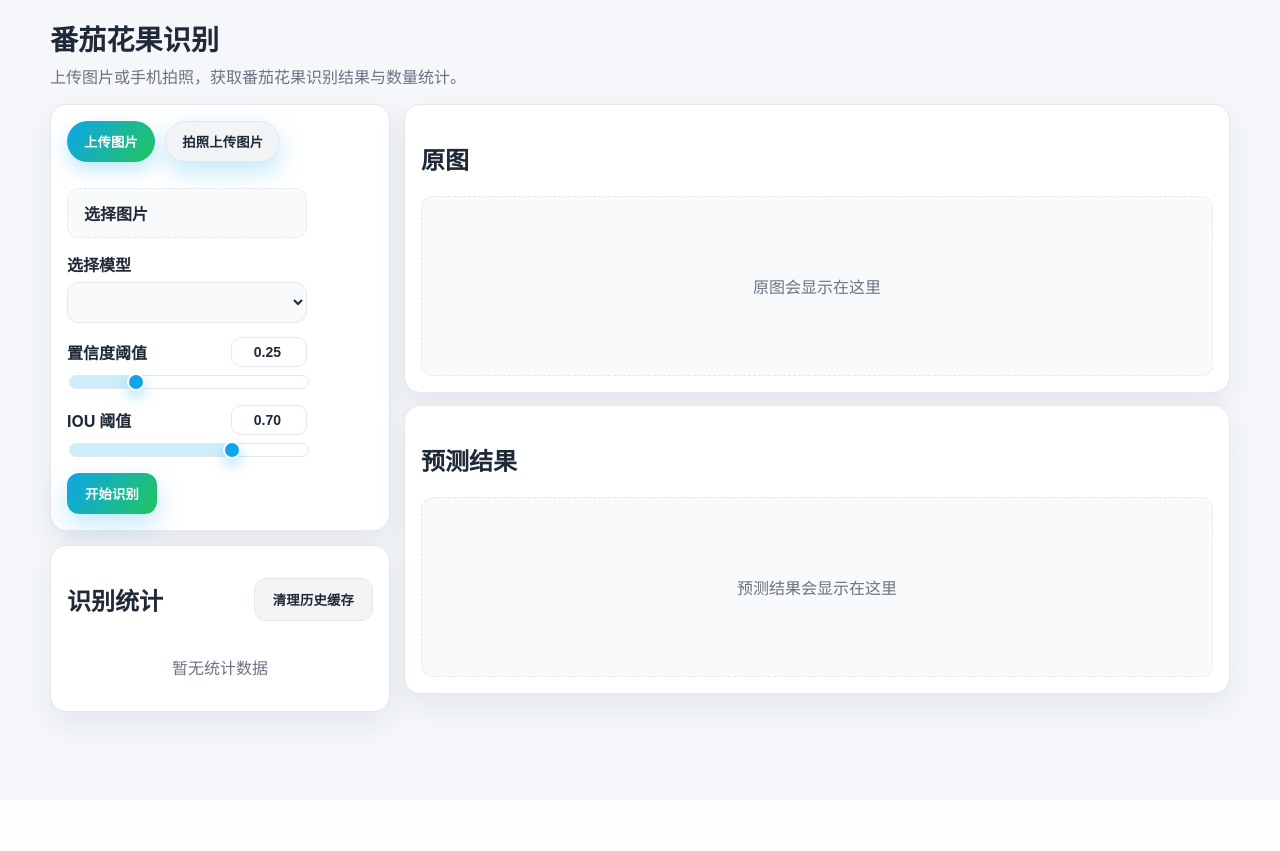
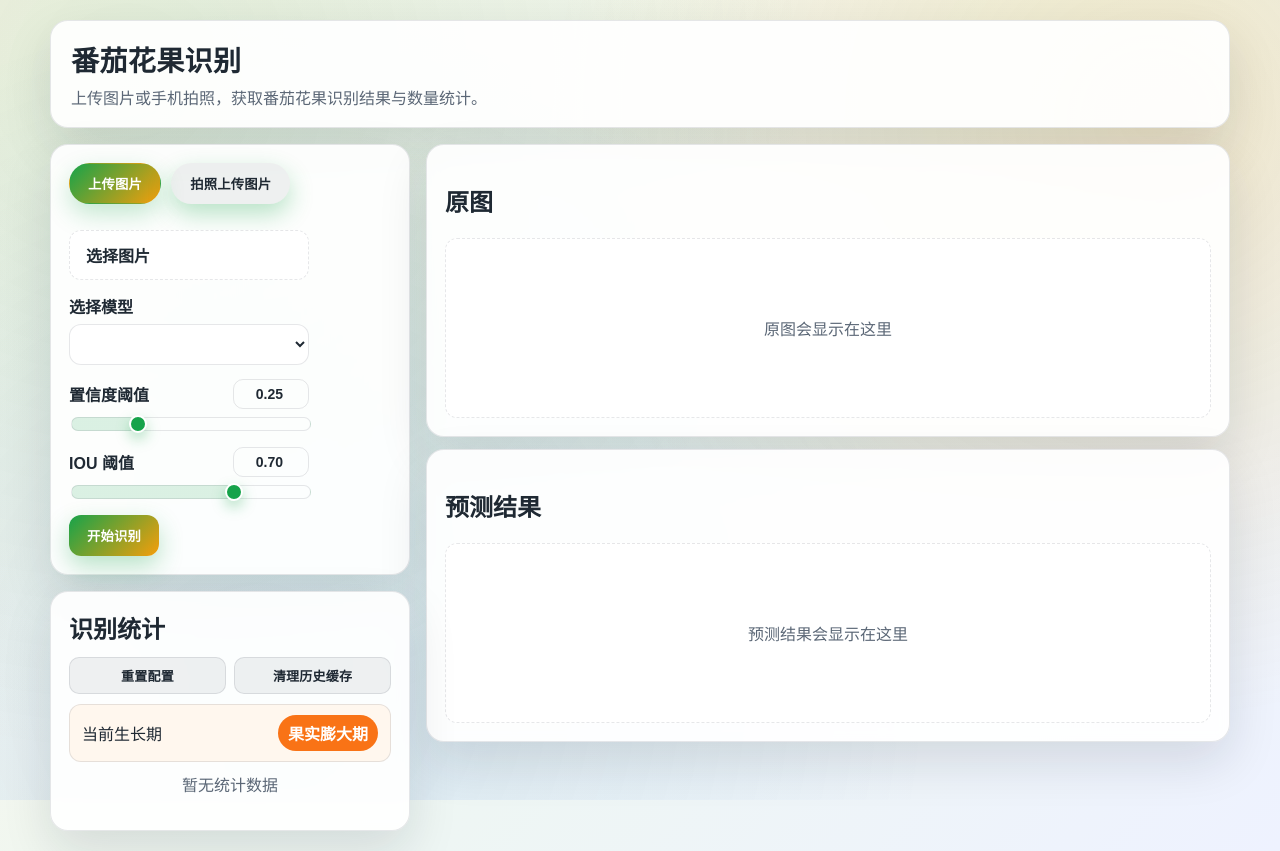
Before and after one commit to Lvy-xy/yolo-web, a Flask app: page / in a window 1280 px wide. Before the commit the page ends 736 px from the top, so only its background shows below. Run offline with Flask 3, Linux system fonts and the light colour scheme; lists and menus that the app fills with data are empty; some libraries are stand-ins or nearby versions.

Commit message:
生长期的简单判别 (#5)
* 生长期的简单判别

* 移除black代码检查

```diff
--- a/app.py
+++ b/app.py
@@ -9,6 +9,8 @@ from flask import Flask, jsonify, render_template, request, url_for
 from PIL import Image
 from werkzeug.exceptions import RequestEntityTooLarge
 from ultralytics import YOLO
+
+from src.measure import Measure
 
 
 BASE_DIR = Path(__file__).resolve().parent
@@ -23,6 +25,8 @@ MAX_IMAGE_DIMENSION = 1280
 DEFAULT_QUALITY = 85
 DEFAULT_CONFIDENCE = 0.25
 DEFAULT_IOU = 0.7
+FLOWER_KEYS = ("flower", "flowers", "花", "番茄花")
+FRUIT_KEYS = ("fruit", "fruits", "果", "番茄果")
 
 
 def _ensure_directories() -> None:
@@ -85,6 +89,36 @@ app.config["MAX_CONTENT_LENGTH"] = 20 * 1024 * 1024  # 20 MB upload limit
 
 _ensure_directories()
 model_cache: Dict[str, YOLO] = {}
+growth_measure = Measure()
+
+
+def _to_int(value: object) -> int:
+    try:
+        return int(value)
+    except (TypeError, ValueError):
+        return 0
+
+
+def _normalize_label(label: str) -> str:
+    return label.strip().lower()
+
+
+def _extract_growth_counts(counts: Dict[str, int]) -> Dict[str, int]:
+    normalized = {_normalize_label(key): _to_int(value) for key, value in counts.items()}
+
+    def pick(keys: Tuple[str, ...]) -> int:
+        for key in keys:
+            if key in normalized:
+                return normalized[key]
+        return 0
+
+    return {"flower": pick(FLOWER_KEYS), "fruit": pick(FRUIT_KEYS)}
+
+
+def _detect_growth_stage(counts: Dict[str, int] | None) -> str | None:
+    if counts is None:
+        return None
+    return growth_measure.ez(_extract_growth_counts(counts))
 
 
 def _load_model(path: Path) -> YOLO:
@@ -137,6 +171,7 @@ def index():
         "original_url": None,
         "prediction_url": None,
         "counts": None,
+        "stage": growth_measure.current_stage,
         "error": None,
         "available_models": available_models,
         "selected_model": None,
@@ -188,6 +223,7 @@ def index():
             model = _load_model(selected_model_path)
             counts = run_inference(model, saved_path, pred_path, conf=confidence_value, iou=iou_value)
             web_copy = _prepare_web_copy(saved_path)
+            stage = _detect_growth_stage(counts)
             context["image_token"] = saved_path.name
         except Exception as exc:  # pragma: no cover
             context["error"] = f"Inference failed: {exc}"
@@ -201,6 +237,7 @@ def index():
             original_url=url_for("static", filename=str(original_rel).replace("\\", "/")),
             prediction_url=url_for("static", filename=f"predictions/{pred_name}"),
             counts=counts,
+            stage=stage,
             selected_model=selected_model_path.name,
         )
 
@@ -254,6 +291,7 @@ def predict():
         return jsonify({"error": f"仅支持: {', '.join(ALLOWED_EXTENSIONS)}"}), 400
     try:
         original_url, prediction_url, counts = _process_upload(upload, selected_model_name, confidence_value, iou_value)
+        stage = _detect_growth_stage(counts)
     except Exception as exc:  # pragma: no cover
         return jsonify({"error": str(exc)}), 500
 
@@ -262,6 +300,7 @@ def predict():
             "original_url": original_url,
             "prediction_url": prediction_url,
             "counts": counts,
+            "stage": stage,
         }
     )
 
@@ -274,6 +313,7 @@ def handle_file_too_large(_error):  # pragma: no cover
             original_url=None,
             prediction_url=None,
             counts=None,
+            stage=growth_measure.current_stage,
             error="上传的图片太大，请压缩后再试（限制 20MB）。",
             available_models=list_models(),
             selected_model=None,
@@ -307,5 +347,13 @@ def clear_cache():
     return jsonify({"removed": removed, "kept": list(keep_files)})
 
 
+@app.route("/reset_config", methods=["POST"])
+def reset_config():
+    """Reset growth stage configuration to defaults."""
+    growth_measure.cfg.reset()
+    stage = growth_measure.reload()
+    return jsonify({"stage": stage})
+
+
 if __name__ == "__main__":
     app.run(debug=True, host="0.0.0.0", port=5000)
--- a/static/style.css
+++ b/static/style.css
@@ -1,40 +1,62 @@
 * { box-sizing: border-box; }
 :root {
-  --bg: #f5f7fb;
-  --card: #ffffff;
-  --text: #1f2937;
-  --muted: #6b7280;
-  --border: #e5e7eb;
-  --accent-strong: #0ea5e9;
-  --accent: linear-gradient(120deg, #0ea5e9, #22c55e);
+  --bg: #f6f4ed;
+  --card: rgba(255, 255, 255, 0.92);
+  --text: #1f2933;
+  --muted: #5b6776;
+  --border: rgba(15, 23, 42, 0.1);
+  --accent-strong: #16a34a;
+  --accent: linear-gradient(135deg, #16a34a 0%, #f59e0b 100%);
+  --accent-soft: rgba(22, 163, 74, 0.15);
+  --shadow: 0 20px 50px rgba(15, 23, 42, 0.12);
 }
 body {
   margin: 0;
-  font-family: "Inter", "Segoe UI", Arial, sans-serif;
-  background: var(--bg);
+  font-family: "Source Han Sans SC", "Noto Sans SC", "Microsoft YaHei", "PingFang SC", sans-serif;
+  background: linear-gradient(135deg, #fef6ea 0%, #eef7f1 50%, #eef2ff 100%);
   color: var(--text);
-  padding: 18px;
+  padding: 20px;
+  min-height: 100vh;
+  position: relative;
+  animation: fadeIn 0.6s ease-out;
+}
+body::before {
+  content: "";
+  position: fixed;
+  inset: 0;
+  background:
+    radial-gradient(circle at 10% 10%, rgba(22, 163, 74, 0.12), transparent 50%),
+    radial-gradient(circle at 90% 15%, rgba(245, 158, 11, 0.18), transparent 45%),
+    radial-gradient(circle at 20% 85%, rgba(59, 130, 246, 0.12), transparent 55%);
+  pointer-events: none;
+  z-index: -1;
 }
 header {
   text-align: left;
   margin: 0 auto 16px;
   max-width: 1180px;
+  padding: 18px 20px;
+  border-radius: 18px;
+  background: var(--card);
+  box-shadow: var(--shadow);
+  border: 1px solid var(--border);
 }
 h1 {
   margin: 0 0 6px;
   font-size: 28px;
-  letter-spacing: 0.2px;
+  letter-spacing: 0.4px;
+  font-weight: 800;
 }
 p { margin: 0; color: var(--muted); }
 main.layout {
   max-width: 1180px;
   margin: 0 auto;
   display: grid;
-  grid-template-columns: 340px 1fr;
+  grid-template-columns: minmax(280px, 360px) 1fr;
   grid-template-areas:
     "panel content"
     "stats content";
-  gap: 14px;
+  gap: 16px;
 }
 .panel { grid-area: panel; display: flex; flex-direction: column; gap: 12px; }
 .content { grid-area: content; display: flex; flex-direction: column; gap: 12px; }
@@ -42,9 +64,11 @@ main.layout {
 .card {
   background: var(--card);
   border: 1px solid var(--border);
-  border-radius: 16px;
-  padding: 16px;
-  box-shadow: 0 12px 30px rgba(31, 41, 55, 0.08);
+  border-radius: 18px;
+  padding: 18px;
+  box-shadow: var(--shadow);
+  backdrop-filter: blur(6px);
+  animation: riseIn 0.5s ease both;
 }
 .full {
   grid-column: span 2;
@@ -56,9 +80,9 @@ main.layout {
   flex-wrap: wrap;
 }
 .tab {
-  padding: 10px 16px;
-  border: 1px solid var(--border);
-  background: #f3f4f6;
+  padding: 10px 18px;
+  border: 1px solid transparent;
+  background: rgba(15, 23, 42, 0.06);
   border-radius: 999px;
   cursor: pointer;
   font-weight: 700;
@@ -68,8 +92,7 @@ main.layout {
 .tab.active {
   background: var(--accent);
   color: #ffffff;
-  border-color: transparent;
-  box-shadow: 0 8px 18px rgba(14, 165, 233, 0.25);
+  box-shadow: 0 10px 24px rgba(22, 163, 74, 0.25);
 }
 form {
   display: flex;
@@ -78,11 +101,26 @@ form {
   align-items: flex-end;
 }
 .card-header {
-  display: flex;
-  align-items: center;
-  justify-content: space-between;
-  gap: 10px;
+  display: grid;
+  grid-template-columns: 1fr;
+  gap: 12px;
   margin-bottom: 8px;
+}
+.card-header h2 {
+  margin: 0;
+  white-space: nowrap;
+}
+.card-actions {
+  display: grid;
+  grid-template-columns: repeat(2, minmax(0, 1fr));
+  gap: 8px;
+  width: 100%;
+}
+.card-actions .ghost {
+  width: 100%;
+  padding: 8px 12px;
+  font-size: 13px;
+  border-radius: 10px;
 }
 .field {
   display: flex;
@@ -98,7 +136,7 @@ form {
   padding: 11px 12px;
   border-radius: 12px;
   border: 1px solid var(--border);
-  background: #f9fafb;
+  background: rgba(255, 255, 255, 0.85);
   color: var(--text);
 }
 .field input[type="range"] {
@@ -106,7 +144,7 @@ form {
   -webkit-appearance: none;
   appearance: none;
   height: 14px;
-  background: linear-gradient(90deg, rgba(14, 165, 233, 0.2) 0%, rgba(14, 165, 233, 0.2) var(--slider-pct, 50%), transparent var(--slider-pct, 50%), transparent 100%);
+  background: linear-gradient(90deg, var(--accent-soft) 0%, var(--accent-soft) var(--slider-pct, 50%), transparent var(--slider-pct, 50%), transparent 100%);
   border: 1px solid var(--border);
   border-radius: 14px;
   cursor: pointer;
@@ -129,7 +167,7 @@ form {
   border-radius: 50%;
   background: var(--accent-strong);
   border: 2px solid #ffffff;
-  box-shadow: 0 6px 14px rgba(14, 165, 233, 0.35);
+  box-shadow: 0 6px 14px rgba(22, 163, 74, 0.35);
 }
 .field input[type="range"]::-moz-range-thumb {
   width: 18px;
@@ -137,7 +175,7 @@ form {
   border-radius: 50%;
   background: var(--accent-strong);
   border: 2px solid #ffffff;
-  box-shadow: 0 6px 14px rgba(14, 165, 233, 0.35);
+  box-shadow: 0 6px 14px rgba(22, 163, 74, 0.35);
 }
 .field input[type="range"]::-moz-range-track {
   background: transparent;
@@ -166,7 +204,7 @@ form {
   border-radius: 12px;
   cursor: pointer;
   color: var(--text);
-  background: #f9fafb;
+  background: rgba(255, 255, 255, 0.8);
 }
 .upload-label input { display: none; }
 button {
@@ -178,11 +216,11 @@ button {
   cursor: pointer;
   font-weight: 700;
   letter-spacing: 0.2px;
-  box-shadow: 0 10px 24px rgba(14, 165, 233, 0.25);
+  box-shadow: 0 10px 24px rgba(22, 163, 74, 0.3);
 }
 button:hover { opacity: 0.96; }
 .ghost {
-  background: #f3f4f6;
+  background: rgba(15, 23, 42, 0.06);
   color: var(--text);
   border: 1px solid var(--border);
   box-shadow: none;
@@ -194,7 +232,7 @@ button:hover { opacity: 0.96; }
 }
 .status {
   margin-top: 6px;
-  color: #0ea5e9;
+  color: #15803d;
   font-weight: 600;
 }
 .results {
@@ -214,7 +252,7 @@ button:hover { opacity: 0.96; }
   display: flex;
   flex-direction: column;
   gap: 10px;
-  background: #f9fafb;
+  background: rgba(255, 255, 255, 0.8);
 }
 .image-box {
   position: relative;
@@ -227,7 +265,7 @@ button:hover { opacity: 0.96; }
   align-items: center;
   justify-content: center;
   overflow: hidden;
-  background: #f9fafb;
+  background: rgba(255, 255, 255, 0.8);
 }
 .image-box img {
   width: 100%;
@@ -262,7 +300,17 @@ button:hover { opacity: 0.96; }
   padding: 10px 12px;
   border: 1px solid var(--border);
   border-radius: 12px;
-  background: #f9fafb;
+  background: rgba(255, 255, 255, 0.85);
+}
+.stage-row {
+  display: flex;
+  align-items: center;
+  justify-content: space-between;
+  padding: 10px 12px;
+  border: 1px solid var(--border);
+  border-radius: 12px;
+  margin-top: 10px;
+  background: rgba(255, 247, 237, 0.9);
 }
 .badge {
   background: var(--accent);
@@ -270,6 +318,24 @@ button:hover { opacity: 0.96; }
   padding: 6px 10px;
   border-radius: 999px;
   font-weight: 700;
+}
+.stage-badge {
+  background: #f97316;
+}
+
+main.layout .panel.card { animation-delay: 0.05s; }
+main.layout .content .card:nth-child(1) { animation-delay: 0.1s; }
+main.layout .content .card:nth-child(2) { animation-delay: 0.18s; }
+main.layout .stats { animation-delay: 0.25s; }
+
+@keyframes fadeIn {
+  from { opacity: 0; }
+  to { opacity: 1; }
+}
+
+@keyframes riseIn {
+  from { opacity: 0; transform: translateY(12px); }
+  to { opacity: 1; transform: translateY(0); }
 }
 @media (max-width: 960px) {
   main { grid-template-columns: 1fr; }
@@ -289,3 +355,8 @@ button:hover { opacity: 0.96; }
   }
   .image-box { max-height: none; }
 }
+@media (max-width: 520px) {
+  .card-actions {
+    grid-template-columns: 1fr;
+  }
+}
--- a/templates/index.html
+++ b/templates/index.html
@@ -116,7 +116,14 @@
     <section class="card stats">
       <div class="card-header">
         <h2>识别统计</h2>
-        <button id="clear-cache" type="button" class="ghost">清理历史缓存</button>
+        <div class="card-actions">
+          <button id="reset-config" type="button" class="ghost">重置配置</button>
+          <button id="clear-cache" type="button" class="ghost">清理历史缓存</button>
+        </div>
+      </div>
+      <div class="stage-row">
+        <span>当前生长期</span>
+        <span id="stage-value" class="badge stage-badge">{{ stage or '未判定' }}</span>
       </div>
       <div id="counts" class="counts">
         {% if counts %}
@@ -140,6 +147,7 @@
     const predictionImage = document.getElementById('prediction-image');
     const predictionPlaceholder = document.getElementById('prediction-placeholder');
     const countsContainer = document.getElementById('counts');
+    const stageValue = document.getElementById('stage-value');
     const tabs = document.querySelectorAll('.tab');
     const captureInput = document.getElementById('capture-input');
     const cameraRunBtn = document.getElementById('camera-run');
@@ -154,6 +162,7 @@
     const cameraIouInput = document.getElementById('camera-iou');
     const cameraIouValue = document.getElementById('camera-iou-value');
     const clearCacheBtn = document.getElementById('clear-cache');
+    const resetConfigBtn = document.getElementById('reset-config');
     const cacheStatus = document.getElementById('cache-status');
     const existingImageInput = document.getElementById('existing_image');
     const uploadForm = document.querySelector('#tab-upload form');
@@ -163,9 +172,10 @@
     let cameraFile = null;
 
     const initialCounts = {{ counts|tojson|default('null') }} || {};
+    const initialStage = {{ stage|tojson|default('null') }} || '';
     const states = {
-      upload: { original: {{ (original_url or '')|tojson }}, prediction: {{ (prediction_url or '')|tojson }}, counts: initialCounts, message: null },
-      camera: { original: '', prediction: '', counts: {}, message: null },
+      upload: { original: {{ (original_url or '')|tojson }}, prediction: {{ (prediction_url or '')|tojson }}, counts: initialCounts, stage: initialStage, message: null },
+      camera: { original: '', prediction: '', counts: {}, stage: initialStage, message: null },
     };
 
     function setRangeFill(rangeEl) {
@@ -214,8 +224,13 @@
       });
     }
 
+    function renderStage(stage) {
+      if (!stageValue) return;
+      stageValue.textContent = stage || '未判定';
+    }
+
     function applyState(tab) {
-      const state = states[tab] || { original: '', prediction: '', counts: {}, message: null };
+      const state = states[tab] || { original: '', prediction: '', counts: {}, stage: '', message: null };
       if (state.original) {
         originalImage.src = state.original;
         originalImage.classList.remove('hidden');
@@ -237,10 +252,16 @@
       }
 
       renderCounts(state.counts, state.message);
+      renderStage(state.stage);
     }
 
     function setState(tab, data) {
       states[tab] = { ...states[tab], ...data };
+      if (data.stage) {
+        Object.keys(states).forEach(key => {
+          states[key].stage = data.stage;
+        });
+      }
       if (activeTab === tab) {
         applyState(tab);
       }
@@ -293,7 +314,7 @@
           setState(tabKey, { prediction: '', counts: {}, message: errMsg });
           return;
         }
-        setState(tabKey, { original: data.original_url, prediction: data.prediction_url, counts: data.counts || {}, message: null });
+        setState(tabKey, { original: data.original_url, prediction: data.prediction_url, counts: data.counts || {}, stage: data.stage || '', message: null });
         cameraError.textContent = '';
       } catch (err) {
         cameraError.textContent = '识别请求失败，请重试。';
@@ -369,6 +390,25 @@
 
     clearCacheBtn.addEventListener('click', clearCache);
 
+    async function resetConfig() {
+      const confirmed = confirm('确认重置生长期配置吗？');
+      if (!confirmed) return;
+      cacheStatus.textContent = '配置重置中...';
+      try {
+        const response = await fetch('/reset_config', { method: 'POST' });
+        const data = await response.json();
+        if (!response.ok || data.error) throw new Error(data.error || '重置失败');
+        setState(activeTab, { stage: data.stage || '' });
+        cacheStatus.textContent = `已重置为：${data.stage || '未判定'}`;
+      } catch (err) {
+        cacheStatus.textContent = '重置配置失败，请重试。';
+      }
+    }
+
+    if (resetConfigBtn) {
+      resetConfigBtn.addEventListener('click', resetConfig);
+    }
+
     applyState(activeTab);
   </script>
 </body>
```
Also changed, not shown: configs/config.json (added, +9 -0 lines), src/config_manager.py (added, +65 -0 lines), src/measure.py (added, +55 -0 lines), .github/workflows/ci.yml, src/__init__.py (added).
